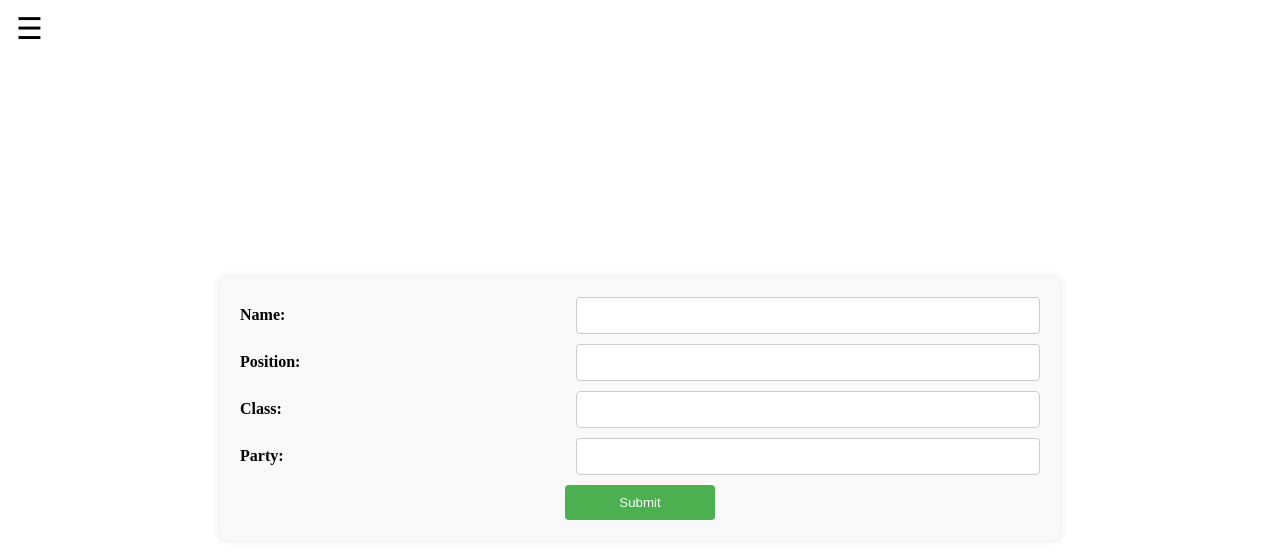
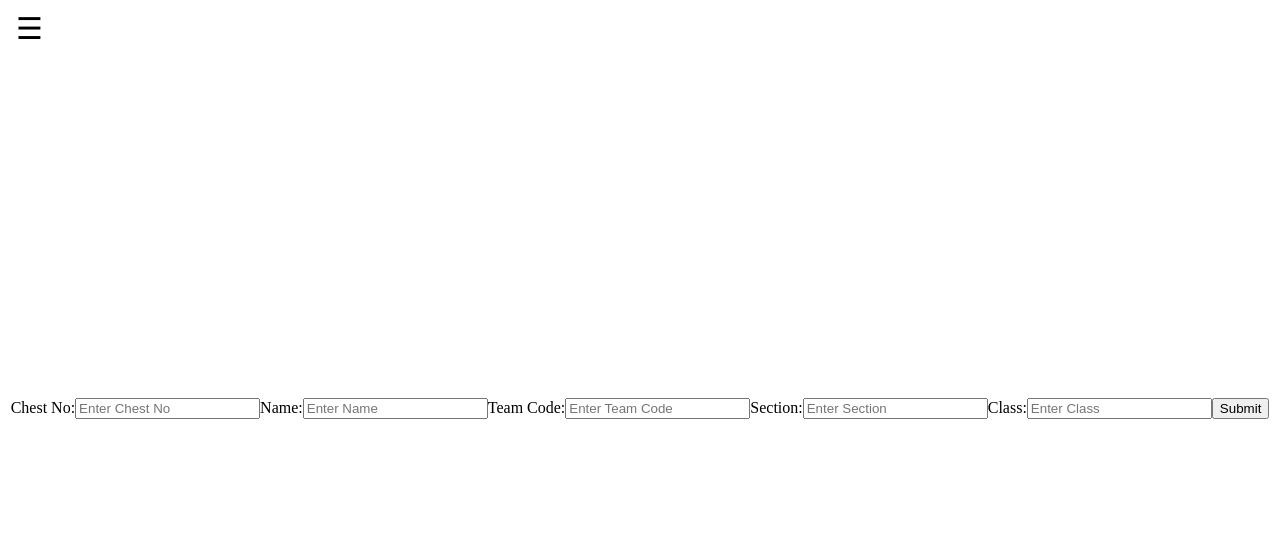
Before and after one commit to Javadamkd/art-fest-management, a Next.js app: page /candidates in a window 1280 px wide. Shown: the top 558 px of the page. Built offline with nearby package versions, Linux system fonts and the light colour scheme.

Commit message:
Update candidates.js

```diff
--- a/pages/candidates.js
+++ b/pages/candidates.js
@@ -1,26 +1,26 @@
 // pages/candidates.js
-import React from 'react';
-import styles from './candidates.module.css';
+import styles from './Candidates.module.css';
 
 const Candidates = () => {
   return (
     <div className={styles.formContainer}>
-      <form className={styles.form}>
-        <label htmlFor="name" className={styles.label}>Name:</label>
-        <input type="text" id="name" name="name" required className={styles.input} />
+      <form className={styles.candidateForm}>
+        <label>Chest No:</label>
+        <input type="text" name="chestNo" placeholder="Enter Chest No" />
 
-        <label htmlFor="position" className={styles.label}>Position:</label>
-        <input type="text" id="position" name="position" required className={styles.input} />
+        <label>Name:</label>
+        <input type="text" name="name" placeholder="Enter Name" />
 
-        <label htmlFor="class" className={styles.label}>Class:</label>
-        <input type="text" id="class" name="class" required className={styles.input} />
+        <label>Team Code:</label>
+        <input type="text" name="teamCode" placeholder="Enter Team Code" />
 
-        <label htmlFor="party" className={styles.label}>Party:</label>
-        <input type="text" id="party" name="party" required className={styles.input} />
+        <label>Section:</label>
+        <input type="text" name="section" placeholder="Enter Section" />
 
-        <div className={styles.buttonContainer}>
-          <button type="submit" className={styles.button}>Submit</button>
-        </div>
+        <label>Class:</label>
+        <input type="text" name="class" placeholder="Enter Class" />
+
+        <button type="submit">Submit</button>
       </form>
     </div>
   );
```
